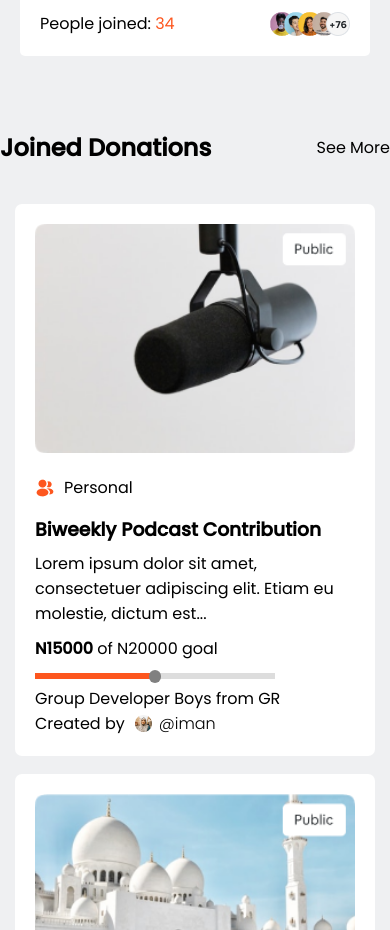
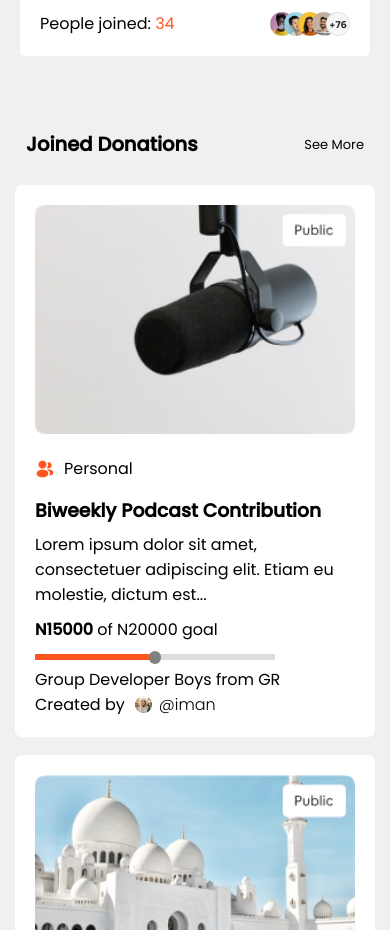
Before and after one commit to IderaNimah/Sadaqah-App, a React (Vite) app: page / in a window 390 px wide. Shown: the part 2109-3039 px from the top of the page. Built offline with nearby package versions, Linux system fonts and the light colour scheme; the HTML template or start-up script is replaced by a standard one.

Commit message:
media query

```diff
--- a/src/App.css
+++ b/src/App.css
@@ -681,8 +681,7 @@ nav li {
   display: none;
 }
 .enter {
-  display: flex
-;
+  display: flex;
   font-size: 13px;
   gap: -23px;
   justify-content: space-between;
@@ -693,4 +692,13 @@ nav li {
 .major-donation{
   margin-top: -16px;
 }
+
+.enterjoin {
+  display: flex;
+  font-size: 13px;
+  gap: -23px;
+  justify-content: space-between;
+  align-items: center;
+  margin: 26px;
 }
+}
```
